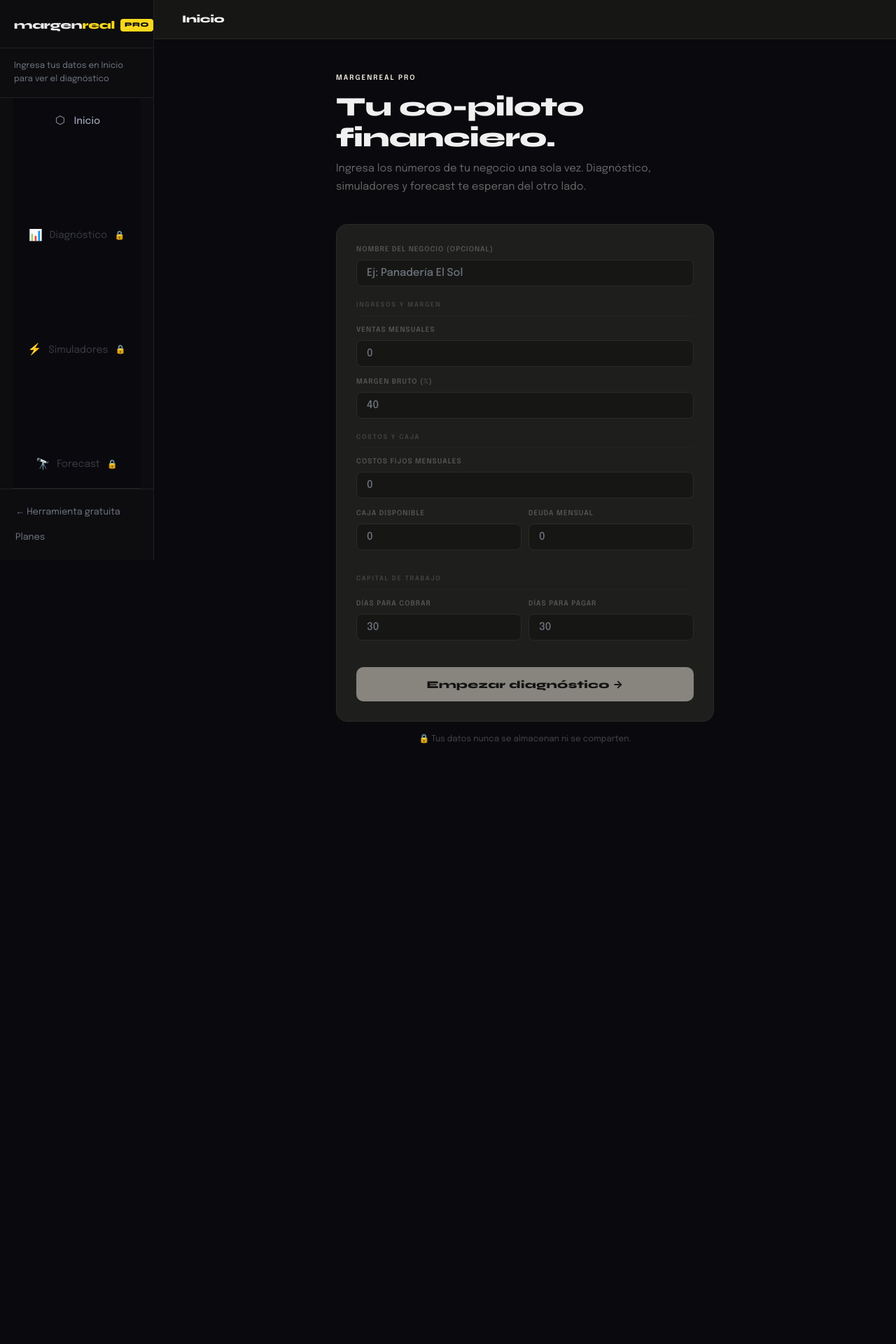
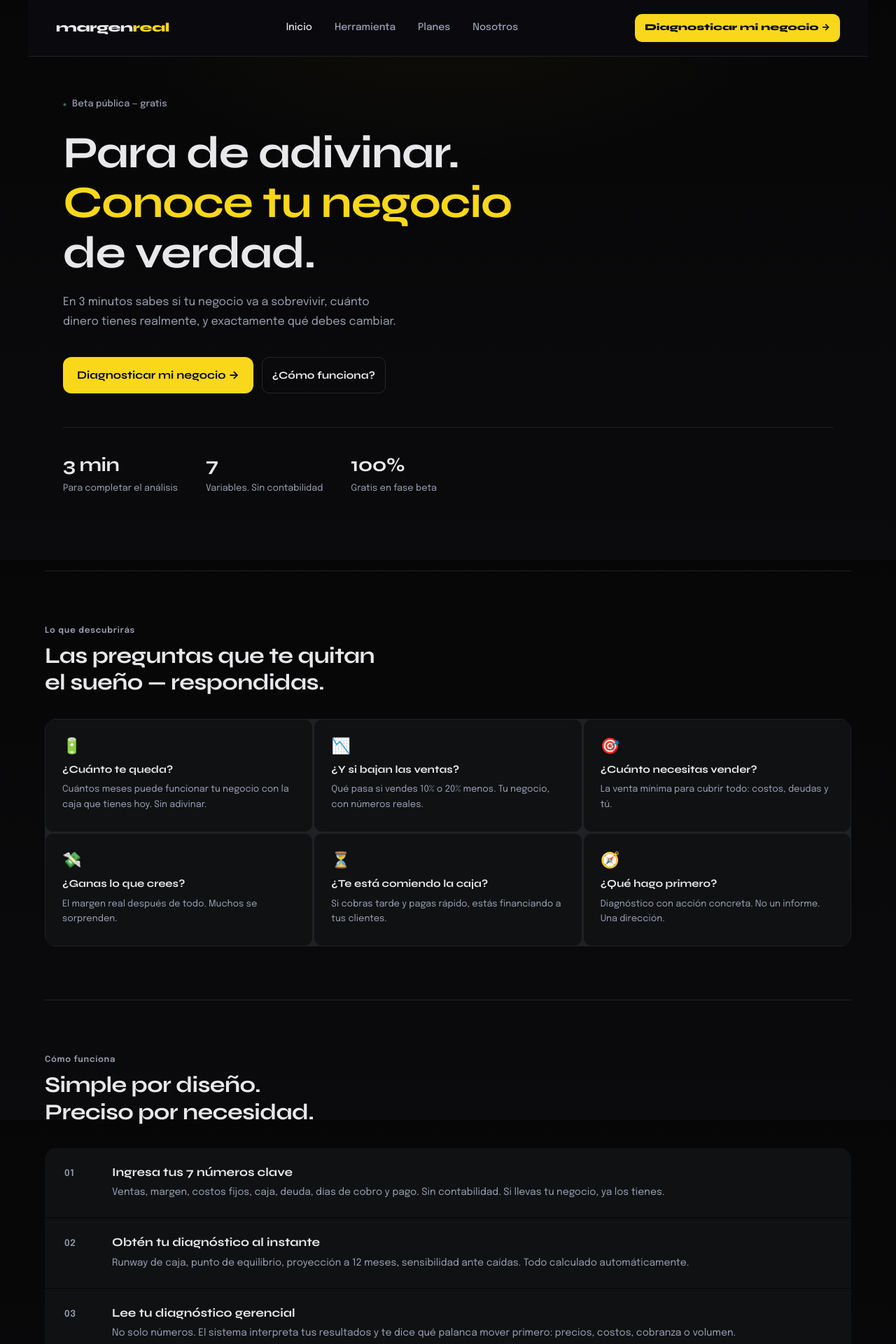
Before and after one commit to mapache2k/margenreal, a Next.js app: page / in a window 1280 px wide. Shown: the top 1920 px of the page at 70% size. Before the commit the page ends 1160 px from the top, so only its background shows below. Built offline with nearby package versions, Linux system fonts and the light colour scheme.

Commit message:
Update index.tsx

```diff
--- a/pages/index.tsx
+++ b/pages/index.tsx
@@ -1,184 +1,261 @@
-// pages/pro/index.tsx
-'use client';
+// pages/index.tsx
+import Head from 'next/head';
+import Link from 'next/link';
+import { useState } from 'react';
 
-import React from 'react';
-import dynamic from 'next/dynamic';
-import { useRouter } from 'next/router';
-import { usePro, SnapshotInputs } from '../lib/ProContext';
+export default function Home() {
+  const [openFaq, setOpenFaq] = useState<number | null>(null);
 
-const ProLayout = dynamic(() => import('../lib/ProLayout'), { ssr: false });
-
-export default function ProHome(): React.ReactElement | null {
-  const router = useRouter();
-
-  const pro = usePro();
-  if (!pro) {
-    return null;
-  }
-
-  const { inputs, setInputs, runDiagnostic, loading, data } = pro;
-
-  const set =
-    (k: keyof SnapshotInputs) =>
-    (e: React.ChangeEvent<HTMLInputElement>) =>
-      setInputs({ ...inputs, [k]: e.target.value });
-
-  const handleStart = async () => {
-    await runDiagnostic();
-    router.push('/pro/diagnostico');
-  };
+  const faqs = [
+    { q: '¿Necesito saber contabilidad?', a: 'No. Solo necesitas saber cuánto vendes, cuánto gastas y cuánta caja tienes. No hay balances ni cuentas contables.' },
+    { q: '¿Mis datos son privados?', a: 'Sí. Todo se calcula en tu navegador. No almacenamos ningún número de tu negocio en ningún servidor.' },
+    { q: '¿Para qué tipo de negocio sirve?', a: 'Para cualquier PyME con ingresos recurrentes: comercio, servicios, manufactura ligera, distribución.' },
+    { q: '¿Reemplaza a mi contador?', a: 'No. margenreal es una capa de decisión, no de contabilidad. Tu contador maneja el cumplimiento tributario. Nosotros te ayudamos a entender si tu negocio es viable.' },
+    { q: '¿Cuánto cuesta?', a: 'Completamente gratuito en la fase beta. En el futuro habrá funciones avanzadas de pago: escenarios múltiples, benchmarks sectoriales, reportes exportables.' },
+  ];
 
   return (
-    <ProLayout>
+    <>
+      <Head>
+        <title>margenreal — Conoce si tu negocio va a sobrevivir</title>
+        <meta name="description" content="En 3 minutos sabes si tu negocio va a sobrevivir, cuánto dinero tienes realmente, y exactamente qué debes cambiar." />
+      </Head>
+
       <style>{`
-        .home-topbar { height: 56px; border-bottom: 1px solid #2a2a28; display: flex; align-items: center; padding: 0 40px; background: #161614; position: sticky; top: 0; z-index: 40; }
-        .home-topbar-title { font-family: 'Syne', sans-serif; font-size: 0.9375rem; font-weight: 800; color: #f0f0f0; letter-spacing: -0.02em; }
-        .home-content { padding: 48px 40px 80px; max-width: 620px; }
-        .home-eyebrow { font-size: 0.625rem; font-weight: 700; letter-spacing: 0.2em; text-transform: uppercase; color: #f0ebe0; margin-bottom: 12px; }
-        .home-title { font-family: 'Syne', sans-serif; font-size: clamp(1.75rem, 3vw, 2.5rem); font-weight: 800; letter-spacing: -0.02em; line-height: 1.15; color: #f0f0f0; margin-bottom: 10px; }
-        .home-sub { font-size: 0.9375rem; color: #666; line-height: 1.7; margin-bottom: 40px; }
-        .form-card { background: #1e1e1c; border: 1px solid #2a2a28; border-radius: 16px; padding: 28px; }
-        .form-section { font-size: 0.5625rem; font-weight: 700; letter-spacing: 0.2em; text-transform: uppercase; color: #444; margin: 20px 0 12px; padding-bottom: 8px; border-bottom: 1px solid #222; }
-        .field { margin-bottom: 14px; }
-        .field label { display: block; font-size: 0.625rem; font-weight: 700; letter-spacing: 0.1em; text-transform: uppercase; color: #555; margin-bottom: 7px; }
-        .field input { width: 100%; background: #161614; border: 1.5px solid #2a2a28; color: #f0f0f0; font-size: 0.9375rem; padding: 10px 14px; border-radius: 8px; outline: none; }
-        .field-row { display: grid; grid-template-columns: 1fr 1fr; gap: 10px; }
-        .btn-start { width: 100%; margin-top: 24px; background: #f0ebe0; color: #0a0a0a; font-weight: 800; padding: 15px; border-radius: 10px; border: none; cursor: pointer; }
-        .btn-start:disabled { opacity: 0.5; cursor: not-allowed; }
-        .btn-continue { width: 100%; margin-top: 10px; background: transparent; border: 1px solid #2a2a28; color: #555; padding: 12px; border-radius: 10px; cursor: pointer; }
-        .hint { font-size: 0.75rem; color: #444; margin-top: 16px; text-align: center; }
+        .hero { position: relative; display: flex; flex-direction: column; justify-content: center; padding: var(--hero-pt) var(--section-x) var(--hero-pb); max-width: var(--section-max); margin: 0 auto; overflow: hidden; }
+        .hero-bg { position: absolute; inset: 0; background: radial-gradient(ellipse 70% 50% at 50% -10%, rgba(249,215,27,.04) 0%, transparent 65%); pointer-events: none; }
+        .hero-inner { position: relative; z-index: 1; max-width: 1100px; margin: 0 auto; width: 100%; }
+        .hero-eyebrow { display: inline-flex; align-items: center; gap: 8px; font-size: 0.8125rem; font-weight: 500; color: var(--muted); margin-bottom: 24px; letter-spacing: 0.01em; }
+        .hero-eyebrow .dot { width: 5px; height: 5px; background: var(--success); border-radius: 50%; animation: pulse-dot 2.5s infinite; flex-shrink: 0; }
+        @keyframes pulse-dot { 0%,100%{opacity:1;transform:scale(1)} 50%{opacity:.5;transform:scale(.8)} }
+        .hero h1 { font-family: var(--font-display); font-size: clamp(2.5rem, 5.5vw, 4rem); font-weight: 700; line-height: 1.12; letter-spacing: -0.02em; margin-bottom: 20px; }
+        .hero h1 em { font-style: normal; color: var(--accent); }
+        .hero-sub { font-size: 1rem; color: var(--muted); line-height: 1.75; max-width: 480px; margin-bottom: 36px; }
+        .hero-actions { display: flex; gap: 12px; flex-wrap: wrap; }
+        .hero-stats { display: flex; gap: 40px; margin-top: 48px; flex-wrap: wrap; padding-top: 32px; border-top: 1px solid var(--border); }
+        .hs-val { font-family: var(--font-display); font-size: 1.75rem; font-weight: 700; color: var(--text); letter-spacing: -0.02em; }
+        .hs-label { font-size: 0.8125rem; color: var(--muted); margin-top: 4px; line-height: 1.4; }
+
+        .hooks-grid { display: grid; grid-template-columns: repeat(3,1fr); gap: 1px; background: var(--border); border-radius: 16px; overflow: hidden; margin-top: 32px; }
+        @media(max-width:700px){ .hooks-grid{ grid-template-columns: 1fr 1fr; } }
+        @media(max-width:480px){ .hooks-grid{ grid-template-columns: 1fr; } }
+        .hook-card { background: var(--surface); padding: 28px 24px; transition: background var(--transition); }
+        .hook-card:hover { background: var(--surface-2); }
+        .hook-icon { font-size: 22px; margin-bottom: 12px; line-height: 1; }
+        .hook-title { font-family: var(--font-display); font-size: 0.9375rem; font-weight: 700; margin-bottom: 8px; color: var(--text); line-height: 1.3; }
+        .hook-text { font-size: 0.8125rem; color: var(--muted); line-height: 1.65; }
+
+        .hiw-list { margin-top: 32px; display: grid; gap: 1px; }
+        .hiw-step { display: grid; grid-template-columns: 48px 1fr; gap: 20px; align-items: start; background: var(--surface); padding: 24px 28px; transition: background var(--transition); }
+        .hiw-step:first-child { border-radius: 16px 16px 0 0; }
+        .hiw-step:last-child  { border-radius: 0 0 16px 16px; }
+        .hiw-step:hover { background: var(--surface-2); }
+        .hiw-num { font-size: 0.8125rem; font-weight: 700; color: var(--muted); letter-spacing: 0.05em; padding-top: 3px; }
+        .hiw-title { font-family: var(--font-display); font-size: 1.0625rem; font-weight: 700; margin-bottom: 6px; color: var(--text); line-height: 1.3; }
+        .hiw-text  { font-size: 0.875rem; color: var(--muted); line-height: 1.65; }
+
+        .testi-grid { display: grid; grid-template-columns: repeat(auto-fit, minmax(280px,1fr)); gap: 16px; margin-top: 32px; }
+        .testi { background: var(--surface); border: 1px solid var(--border); border-radius: 16px; padding: 28px; }
+        .testi-stars { color: var(--warning); font-size: 11px; margin-bottom: 14px; letter-spacing: 3px; }
+        .testi-text { font-size: 0.9375rem; line-height: 1.75; color: var(--text-2); margin-bottom: 20px; }
+        .testi-author { display: flex; align-items: center; gap: 12px; }
+        .testi-avatar { width: 34px; height: 34px; border-radius: 50%; background: var(--surface-2); border: 1px solid var(--border); display: flex; align-items: center; justify-content: center; font-family: var(--font-display); font-weight: 700; font-size: 11px; color: var(--muted); flex-shrink: 0; }
+        .testi-name { font-size: 0.875rem; font-weight: 600; color: var(--text); }
+        .testi-role { font-size: 0.75rem; color: var(--muted); margin-top: 2px; }
+
+        .faq-list { margin-top: 32px; display: grid; gap: 1px; }
+        .faq-item { background: var(--surface); padding: 20px 24px; cursor: pointer; transition: background var(--transition); }
+        .faq-item:first-child { border-radius: 16px 16px 0 0; }
+        .faq-item:last-child  { border-radius: 0 0 16px 16px; }
+        .faq-item:hover { background: var(--surface-2); }
+        .faq-q { font-family: var(--font-display); font-size: 0.9375rem; font-weight: 700; display: flex; justify-content: space-between; align-items: center; gap: 16px; color: var(--text); }
+        .faq-toggle { color: var(--muted); font-size: 20px; flex-shrink: 0; transition: transform 0.3s, color 0.2s; line-height: 1; user-select: none; }
+        .faq-toggle.open { transform: rotate(45deg); color: var(--text); }
+        .faq-a { font-size: 0.875rem; color: var(--muted); line-height: 1.75; overflow: hidden; transition: max-height 0.4s ease, margin 0.3s; max-height: 0; }
+        .faq-a.open { max-height: 200px; margin-top: 12px; }
+
+        .cta-banner { background: var(--surface); border: 1px solid var(--border); border-radius: 20px; padding: 64px 40px; text-align: center; }
+        @media(max-width:640px){ .cta-banner{ padding: 40px 24px; } }
+
+        .heading { font-family: var(--font-display); font-size: clamp(1.5rem,3vw,2rem); font-weight: 700; letter-spacing: -0.02em; line-height: 1.2; color: var(--text); margin-bottom: 0; }
+
+        footer { max-width: var(--section-max); margin: 40px auto 0; padding: 40px var(--section-x) 48px; display: flex; flex-direction: column; align-items: center; gap: 16px; border-top: 1px solid var(--border); }
+        .footer-logo { font-family: var(--font-display); font-weight: 800; color: var(--text); font-size: 18px; text-decoration: none; }
+        .footer-logo span { color: var(--accent); }
+        .footer-links { display: flex; gap: 20px; flex-wrap: wrap; justify-content: center; }
+        .footer-link { font-size: 0.8125rem; color: var(--muted); text-decoration: none; }
+        .footer-link:hover { color: var(--text); }
+        .footer-copy { font-size: 0.75rem; color: var(--muted); }
       `}</style>
 
-      <div className="home-topbar">
-        <span className="home-topbar-title">Inicio</span>
+      <nav>
+        <Link href="/" className="nav-logo" style={{ textDecoration: 'none' }}>
+          margen<span style={{ color: 'var(--accent)' }}>real</span>
+        </Link>
+        <div className="nav-links">
+          <Link href="/" className="nav-link active" style={{ textDecoration: 'none' }}>Inicio</Link>
+          <Link href="/tool" className="nav-link" style={{ textDecoration: 'none' }}>Herramienta</Link>
+          <Link href="/pricing" className="nav-link" style={{ textDecoration: 'none' }}>Planes</Link>
+          <Link href="/about" className="nav-link" style={{ textDecoration: 'none' }}>Nosotros</Link>
+        </div>
+        <Link href="/pro" className="btn nav-cta" style={{ textDecoration: 'none' }}>
+          Diagnosticar mi negocio →
+        </Link>
+      </nav>
+
+      <div className="page-wrap">
+
+        <section className="hero">
+          <div className="hero-bg" />
+          <div className="hero-inner">
+            <div className="hero-eyebrow">
+              <span className="dot" />
+              Beta pública — gratis
+            </div>
+            <h1>
+              Para de adivinar.<br />
+              <em>Conoce tu negocio</em><br />
+              de verdad.
+            </h1>
+            <p className="hero-sub">
+              En 3 minutos sabes si tu negocio va a sobrevivir, cuánto dinero tienes realmente, y exactamente qué debes cambiar.
+            </p>
+            <div className="hero-actions">
+              <Link href="/pro" className="btn btn-primary btn-lg" style={{ textDecoration: 'none' }}>
+                Diagnosticar mi negocio →
+              </Link>
+              <a href="#como-funciona" className="btn btn-outline" style={{ textDecoration: 'none' }}>
+                ¿Cómo funciona?
+              </a>
+            </div>
+            <div className="hero-stats">
+              <div><div className="hs-val">3 min</div><div className="hs-label">Para completar el análisis</div></div>
+              <div><div className="hs-val">7</div><div className="hs-label">Variables. Sin contabilidad</div></div>
+              <div><div className="hs-val">100%</div><div className="hs-label">Gratis en fase beta</div></div>
+            </div>
+          </div>
+        </section>
+
+        <hr className="divider" />
+
+        <section className="section">
+          <div className="label">Lo que descubrirás</div>
+          <h2 className="heading">Las preguntas que te quitan<br />el sueño — respondidas.</h2>
+          <div className="hooks-grid">
+            {[
+              { icon: '🔋', title: '¿Cuánto te queda?', text: 'Cuántos meses puede funcionar tu negocio con la caja que tienes hoy. Sin adivinar.' },
+              { icon: '📉', title: '¿Y si bajan las ventas?', text: 'Qué pasa si vendes 10% o 20% menos. Tu negocio, con números reales.' },
+              { icon: '🎯', title: '¿Cuánto necesitas vender?', text: 'La venta mínima para cubrir todo: costos, deudas y tú.' },
+              { icon: '💸', title: '¿Ganas lo que crees?', text: 'El margen real después de todo. Muchos se sorprenden.' },
+              { icon: '⏳', title: '¿Te está comiendo la caja?', text: 'Si cobras tarde y pagas rápido, estás financiando a tus clientes.' },
+              { icon: '🧭', title: '¿Qué hago primero?', text: 'Diagnóstico con acción concreta. No un informe. Una dirección.' },
+            ].map((h) => (
+              <div className="hook-card" key={h.title}>
+                <div className="hook-icon">{h.icon}</div>
+                <div className="hook-title">{h.title}</div>
+                <div className="hook-text">{h.text}</div>
+              </div>
+            ))}
+          </div>
+        </section>
+
+        <hr className="divider" />
+
+        <section className="section" id="como-funciona">
+          <div className="label">Cómo funciona</div>
+          <h2 className="heading">Simple por diseño.<br />Preciso por necesidad.</h2>
+          <div className="hiw-list">
+            {[
+              { n: '01', title: 'Ingresa tus 7 números clave', text: 'Ventas, margen, costos fijos, caja, deuda, días de cobro y pago. Sin contabilidad. Si llevas tu negocio, ya los tienes.' },
+              { n: '02', title: 'Obtén tu diagnóstico al instante', text: 'Runway de caja, punto de equilibrio, proyección a 12 meses, sensibilidad ante caídas. Todo calculado automáticamente.' },
+              { n: '03', title: 'Lee tu diagnóstico gerencial', text: 'No solo números. El sistema interpreta tus resultados y te dice qué palanca mover primero: precios, costos, cobranza o volumen.' },
+              { n: '04', title: 'Actúa con claridad', text: 'Deja de operar en modo reacción. Con claridad financiera, las decisiones se vuelven obvias.' },
+            ].map((s) => (
+              <div className="hiw-step" key={s.n}>
+                <div className="hiw-num">{s.n}</div>
+                <div>
+                  <div className="hiw-title">{s.title}</div>
+                  <div className="hiw-text">{s.text}</div>
+                </div>
+              </div>
+            ))}
+          </div>
+        </section>
+
+        <hr className="divider" />
+
+        <section className="section">
+          <div className="label">Historias reales</div>
+          <h2 className="heading">Lo que dicen<br />otros dueños.</h2>
+          <div className="testi-grid">
+            {[
+              { i: 'CR', q: '"Pensaba que mi negocio estaba bien porque vendía. Resulta que tenía 40 días de caja. margenreal me abrió los ojos en 5 minutos."', name: 'Carlos R.', role: 'Distribuidora, Santiago' },
+              { i: 'MV', q: '"El diagnóstico me dijo algo que ningún contador me había dicho: mi margen es demasiado bajo para sobrevivir un 15% de caída."', name: 'María V.', role: 'Servicios de diseño, Medellín' },
+              { i: 'JP', q: '"Por fin entendí por qué siempre me falta plata aunque vendo bien. El ciclo de caja era el problema. Nunca lo había visto así."', name: 'Javier P.', role: 'Ferretería, Lima' },
+            ].map((t) => (
+              <div className="testi" key={t.i}>
+                <div className="testi-stars">★★★★★</div>
+                <div className="testi-text">{t.q}</div>
+                <div className="testi-author">
+                  <div className="testi-avatar">{t.i}</div>
+                  <div>
+                    <div className="testi-name">{t.name}</div>
+                    <div className="testi-role">{t.role}</div>
+                  </div>
+                </div>
+              </div>
+            ))}
+          </div>
+        </section>
+
+        <hr className="divider" />
+
+        <section className="section">
+          <div className="label">Preguntas frecuentes</div>
+          <h2 className="heading">Dudas comunes.</h2>
+          <div className="faq-list">
+            {faqs.map((faq, i) => (
+              <div className="faq-item" key={i} onClick={() => setOpenFaq(openFaq === i ? null : i)}>
+                <div className="faq-q">
+                  {faq.q}
+                  <span className={`faq-toggle${openFaq === i ? ' open' : ''}`}>+</span>
+                </div>
+                <div className={`faq-a${openFaq === i ? ' open' : ''}`}>{faq.a}</div>
+              </div>
+            ))}
+          </div>
+        </section>
+
+        <section className="section">
+          <div className="cta-banner">
+            <div className="label" style={{ textAlign: 'center' }}>Empieza ahora</div>
+            <h2 className="heading" style={{ margin: '0 auto 16px', maxWidth: 600, textAlign: 'center' }}>
+              ¿Tu negocio va a sobrevivir<br />los próximos 6 meses?
+            </h2>
+            <p style={{ color: 'var(--muted)', margin: '0 auto 32px', maxWidth: 440, fontSize: 15, lineHeight: 1.7, textAlign: 'center' }}>
+              Descúbrelo en 3 minutos. Gratis. Sin registro.
+            </p>
+            <Link href="/pro" className="btn btn-primary btn-lg" style={{ textDecoration: 'none' }}>
+              Hacer mi diagnóstico →
+            </Link>
+          </div>
+        </section>
+
       </div>
 
-      <div className="home-content">
-        <div className="home-eyebrow">margenreal pro</div>
-
-        <h1 className="home-title">
-          Tu co-piloto <br /> financiero.
-        </h1>
-
-        <p className="home-sub">
-          Ingresa los números de tu negocio una sola vez. Diagnóstico, simuladores y forecast te esperan del otro lado.
-        </p>
-
-        <div className="form-card">
-          <div className="field">
-            <label>Nombre del negocio (opcional)</label>
-            <input
-              type="text"
-              placeholder="Ej: Panadería El Sol"
-              value={inputs.businessName ?? ''}
-              onChange={(e) =>
-                setInputs({ ...inputs, businessName: e.target.value })
-              }
-            />
-          </div>
-
-          <div className="form-section">Ingresos y Margen</div>
-
-          <div className="field">
-            <label>Ventas mensuales</label>
-            <input
-              type="number"
-              placeholder="0"
-              value={inputs.revenue ?? ''}
-              onChange={set('revenue')}
-            />
-          </div>
-
-          <div className="field">
-            <label>Margen bruto (%)</label>
-            <input
-              type="number"
-              placeholder="40"
-              value={inputs.grossMarginPct ?? ''}
-              onChange={set('grossMarginPct')}
-            />
-          </div>
-
-          <div className="form-section">Costos y Caja</div>
-
-          <div className="field">
-            <label>Costos fijos mensuales</label>
-            <input
-              type="number"
-              placeholder="0"
-              value={inputs.fixedCosts ?? ''}
-              onChange={set('fixedCosts')}
-            />
-          </div>
-
-          <div className="field-row">
-            <div className="field">
-              <label>Caja disponible</label>
-              <input
-                type="number"
-                placeholder="0"
-                value={inputs.cashOnHand ?? ''}
-                onChange={set('cashOnHand')}
-              />
-            </div>
-            <div className="field">
-              <label>Deuda mensual</label>
-              <input
-                type="number"
-                placeholder="0"
-                value={inputs.monthlyDebtPayment ?? ''}
-                onChange={set('monthlyDebtPayment')}
-              />
-            </div>
-          </div>
-
-          <div className="form-section">Capital de Trabajo</div>
-
-          <div className="field-row">
-            <div className="field">
-              <label>Días para cobrar</label>
-              <input
-                type="number"
-                placeholder="30"
-                value={inputs.arDays ?? ''}
-                onChange={set('arDays')}
-              />
-            </div>
-            <div className="field">
-              <label>Días para pagar</label>
-              <input
-                type="number"
-                placeholder="30"
-                value={inputs.apDays ?? ''}
-                onChange={set('apDays')}
-              />
-            </div>
-          </div>
-
-          <button
-            className="btn-start"
-            onClick={handleStart}
-            disabled={loading || !inputs.revenue}
-          >
-            {loading
-              ? 'Analizando tu negocio...'
-              : 'Empezar diagnóstico →'}
-          </button>
-
-          {data && (
-            <button
-              className="btn-continue"
-              onClick={() => router.push('/pro/diagnostico')}
-            >
-              Ver último diagnóstico →
-            </button>
-          )}
+      <footer>
+        <Link href="/" className="footer-logo" style={{ textDecoration: 'none' }}>
+          margen<span>real</span>
+        </Link>
+        <div className="footer-links">
+          <Link href="/tool" className="footer-link">Herramienta</Link>
+          <Link href="/pricing" className="footer-link">Planes</Link>
+          <Link href="/about" className="footer-link">Nosotros</Link>
+          <Link href="/privacy" className="footer-link">Privacidad</Link>
+          <Link href="/terms" className="footer-link">Términos</Link>
         </div>
-
-        <p className="hint">
-          🔒 Tus datos nunca se almacenan ni se comparten.
-        </p>
-      </div>
-    </ProLayout>
+        <div className="footer-copy">© 2025 margenreal · Hecho en LatAm</div>
+      </footer>
+    </>
   );
 }
```
